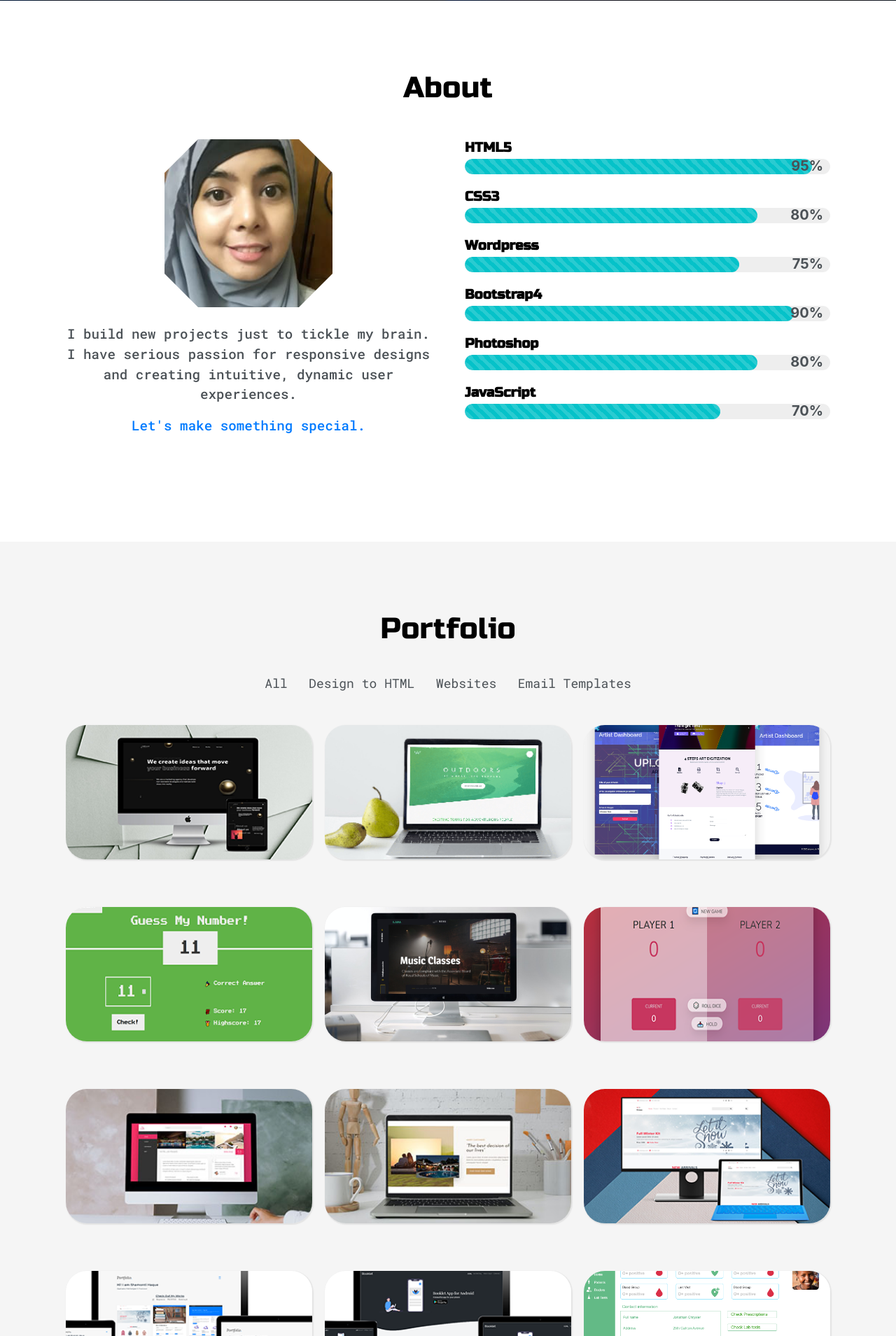
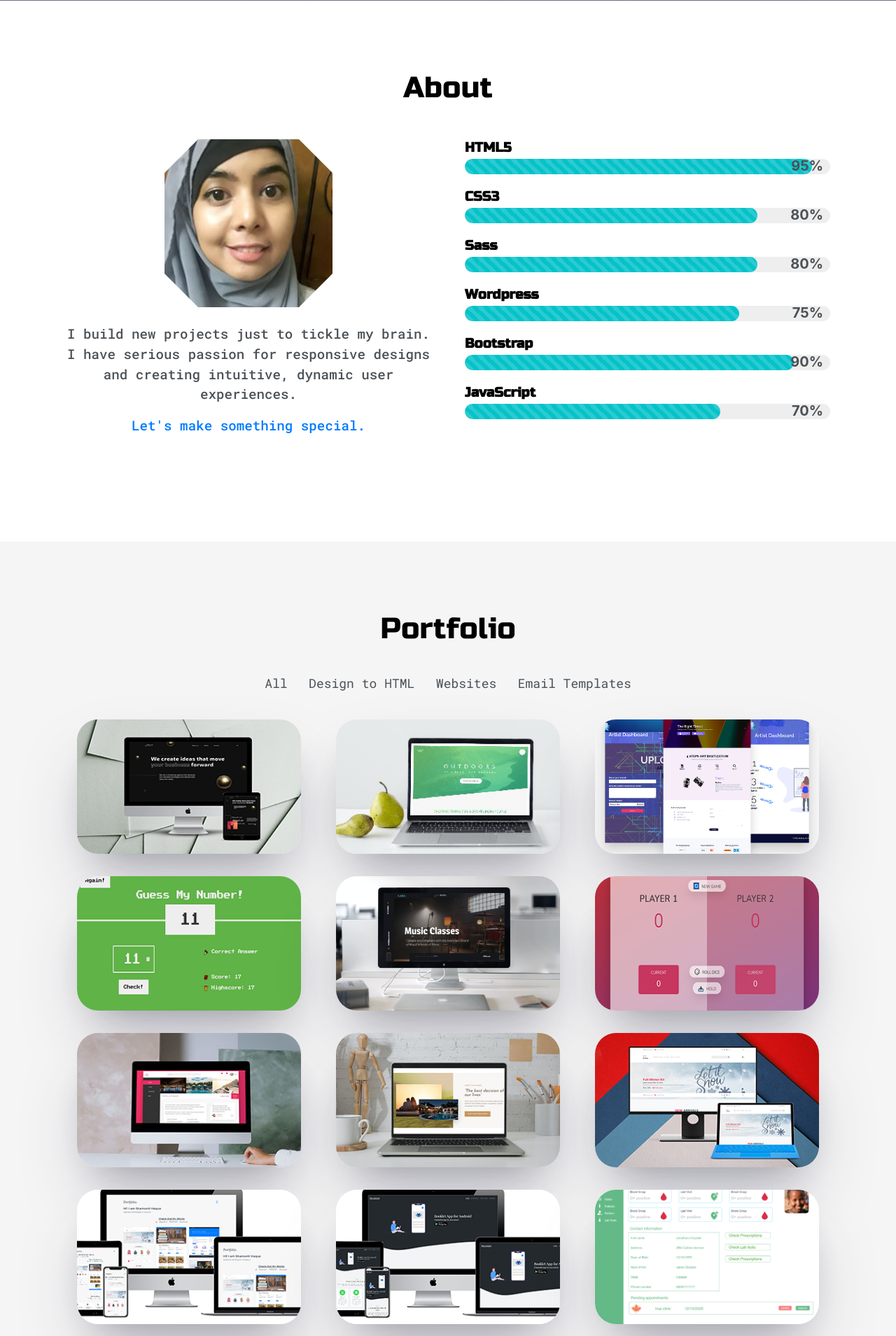
Before and after one commit to Shamonti/portfolio, a PHP site: page / in a window 1280 px wide. Shown: the part 799-2708 px from the top of the page at 70% size. Run offline with PHP 8.4, Linux system fonts and the light colour scheme; some libraries are stand-ins or nearby versions.

Commit message:
Edited the banner and the cards

```diff
--- a/css/style.css
+++ b/css/style.css
@@ -31,6 +31,7 @@ a {
   color: #fff;
   font-size: 4.5rem;
   line-height: 3.8rem;
+  text-shadow: 4px 4px 4px rgba(0, 0, 0, 0.39);
 }
 
 h1 {
@@ -67,7 +68,7 @@ section {
 }
 
 /* ------------------------------------------------------header slider */
-.carousel-item {
+/* .carousel-item {
   height: 100vh;
   min-height: 350px;
   background: no-repeat center center scroll;
@@ -95,6 +96,36 @@ section {
 
 .carousel-caption {
   bottom: 30% !important;
+} */
+
+/*------------------------------------------------------- Banner */
+.banner {
+  /* background: radial-gradient(
+      circle 588px at 31.7% 40.2%,
+      rgba(225, 200, 239, 0.75) 21.4%,
+      rgba(163, 225, 233, 0.75) 57.1%
+    ),
+    url(../images/banner-1.jpg); */
+
+  /* background: radial-gradient(
+      circle farthest-corner at 1.3% 2.8%,
+      rgba(239, 249, 249, 0.5) 0%,
+      rgba(182, 199, 226, 0.5) 100.2%
+    ),
+    url(../images/banner-1.jpg); */
+
+  background: radial-gradient(
+      circle farthest-corner at 10% 20%,
+      rgba(90, 92, 106, 0.6) 0%,
+      rgba(32, 45, 58, 0.6) 81.3%
+    ),
+    url(../images/banner-1.jpg);
+
+  background-size: cover;
+  background-repeat: no-repeat;
+  background-position: center;
+  height: 100vh;
+  width: 100%;
 }
 
 /*------------------------------------------------------- Navbar */
@@ -326,7 +357,7 @@ button:focus {
 /* ---- .element-item ---- */
 .card {
   position: relative;
-  margin-bottom: 50px;
+  margin-bottom: 30px;
   color: #000;
   background-color: transparent;
   border: 1px solid transparent;
@@ -337,7 +368,9 @@ button:focus {
   overflow: hidden;
   padding: 0px;
   border-radius: 30px;
-  box-shadow: 1px 1px 1.5px 1px rgba(0, 0, 0, 0.075);
+  box-shadow: rgba(50, 50, 93, 0.25) 0px 50px 100px -20px,
+    rgba(0, 0, 0, 0.3) 0px 30px 60px -30px;
+  /* box-shadow: 1px 1px 1.5px 1px rgba(0, 0, 0, 0.075); */
   /* min-height: 229px !important;
   min-width: 338px !important; */
 
--- a/index.html
+++ b/index.html
@@ -47,7 +47,7 @@
     <link rel="stylesheet" href="css/style.css" />
     <link rel="stylesheet" href="css/responsive.css" />
 
-    <title>Shamonti Haque - Web Developer</title>
+    <title>Shamonti Haque</title>
   </head>
 
   <body id="page-top">
@@ -121,7 +121,7 @@
     </nav>
 
     <!-- Carousel -->
-    <div
+    <!-- <div
       id="carouselExampleIndicators"
       class="carousel slide carousel-fade"
       data-ride="carousel"
@@ -180,7 +180,23 @@
           </div>
         </div>
       </div>
-    </div>
+    </div> -->
+
+    <!-- Banner -->
+    <section class="banner d-flex align-items-center justify-content-center">
+      <div class="container">
+        <div class="row">
+          <div class="col-md-12 align-self-center">
+            <h2 class="title-text text-center" id="banner_text">
+              Hi, I'm
+              <span style="color: rgb(255, 29, 88)"> Shamonti Haque</span>.
+              <br />
+              I am a web designer <br />and front-end developer.
+            </h2>
+          </div>
+        </div>
+      </div>
+    </section>
 
     <!-- About -->
     <section id="about">
@@ -248,6 +264,17 @@
               </div>
             </div>
 
+            <h3 class="progress-title">Sass</h3>
+            <div class="progress-outer">
+              <div class="progress">
+                <div
+                  class="progress-bar progress-bar-striped progress-bar-info"
+                  style="width: 80%"
+                ></div>
+                <div class="progress-value"><span>80</span>%</div>
+              </div>
+            </div>
+
             <h3 class="progress-title">Wordpress</h3>
             <div class="progress-outer">
               <div class="progress">
@@ -258,7 +285,7 @@
                 <div class="progress-value"><span>75</span>%</div>
               </div>
             </div>
-            <h3 class="progress-title">Bootstrap4</h3>
+            <h3 class="progress-title">Bootstrap</h3>
             <div class="progress-outer">
               <div class="progress">
                 <div
@@ -268,16 +295,7 @@
                 <div class="progress-value"><span>90</span>%</div>
               </div>
             </div>
-            <h3 class="progress-title">Photoshop</h3>
-            <div class="progress-outer">
-              <div class="progress">
-                <div
-                  class="progress-bar progress-bar-striped progress-bar-info"
-                  style="width: 80%"
-                ></div>
-                <div class="progress-value"><span>80</span>%</div>
-              </div>
-            </div>
+
             <h3 class="progress-title">JavaScript</h3>
             <div class="progress-outer">
               <div class="progress">
@@ -350,7 +368,7 @@
         <div class="grid">
           <div class="row">
             <div
-              class="col-md-4 element-item HTML p-2"
+              class="col-md-4 element-item HTML px-4"
               data-category="transition"
             >
               <div class="card">
@@ -382,7 +400,7 @@
             </div>
 
             <div
-              class="col-md-4 element-item HTML p-2"
+              class="col-md-4 element-item HTML px-4"
               data-category="transition"
             >
               <div class="card">
@@ -414,7 +432,7 @@
             </div>
 
             <div
-              class="col-md-4 element-item websites p-2"
+              class="col-md-4 element-item websites px-4"
               data-category="transition"
             >
               <div class="card">
@@ -445,7 +463,7 @@
               </div>
             </div>
 
-            <div class="col-md-4 element-item p-2" data-category="transition">
+            <div class="col-md-4 element-item px-4" data-category="transition">
               <div class="card">
                 <div class="card-body">
                   <img
@@ -475,7 +493,7 @@
             </div>
 
             <div
-              class="col-md-4 element-item HTML p-2"
+              class="col-md-4 element-item HTML px-4"
               data-category="transition"
             >
               <div class="card">
@@ -506,7 +524,7 @@
               </div>
             </div>
 
-            <div class="col-md-4 element-item p-2" data-category="transition">
+            <div class="col-md-4 element-item px-4" data-category="transition">
               <div class="card">
                 <div class="card-body">
                   <img
@@ -536,7 +554,7 @@
             </div>
 
             <div
-              class="col-md-4 element-item HTML p-2"
+              class="col-md-4 element-item HTML px-4"
               data-category="transition"
             >
               <div class="card">
@@ -568,7 +586,7 @@
             </div>
 
             <div
-              class="col-md-4 element-item HTML p-2"
+              class="col-md-4 element-item HTML px-4"
               data-category="transition"
             >
               <div class="card">
@@ -600,7 +618,7 @@
             </div>
 
             <div
-              class="col-md-4 element-item HTML p-2"
+              class="col-md-4 element-item HTML px-4"
               data-category="transition"
             >
               <div class="card">
@@ -632,7 +650,7 @@
             </div>
 
             <div
-              class="col-md-4 element-item websites p-2"
+              class="col-md-4 element-item websites px-4"
               data-category="transition"
             >
               <div class="card">
@@ -664,7 +682,7 @@
             </div>
 
             <div
-              class="col-md-4 element-item website p-2"
+              class="col-md-4 element-item website px-4"
               data-category="transition"
             >
               <div class="card">
@@ -695,7 +713,7 @@
               </div>
             </div>
             <div
-              class="col-md-4 element-item HTML p-2"
+              class="col-md-4 element-item HTML px-4"
               data-category="transition"
             >
               <div class="card">
@@ -726,7 +744,7 @@
               </div>
             </div>
             <div
-              class="col-md-4 element-item HTML p-2"
+              class="col-md-4 element-item HTML px-4"
               data-category="transition"
             >
               <div class="card">
@@ -757,7 +775,7 @@
               </div>
             </div>
             <div
-              class="col-md-4 element-item HTML p-2"
+              class="col-md-4 element-item HTML px-4"
               data-category="transition"
             >
               <div class="card">
@@ -788,7 +806,7 @@
               </div>
             </div>
             <div
-              class="col-md-4 element-item HTML p-2"
+              class="col-md-4 element-item HTML px-4"
               data-category="transition"
             >
               <div class="card">
@@ -819,7 +837,7 @@
               </div>
             </div>
             <div
-              class="col-md-4 element-item email p-2"
+              class="col-md-4 element-item email px-4"
               data-category="transition"
             >
               <div class="card">
```
Also changed, not shown: images/banner-1.jpg.
